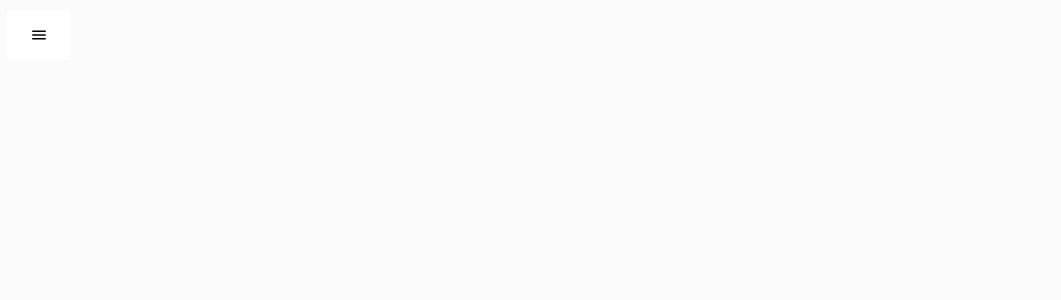
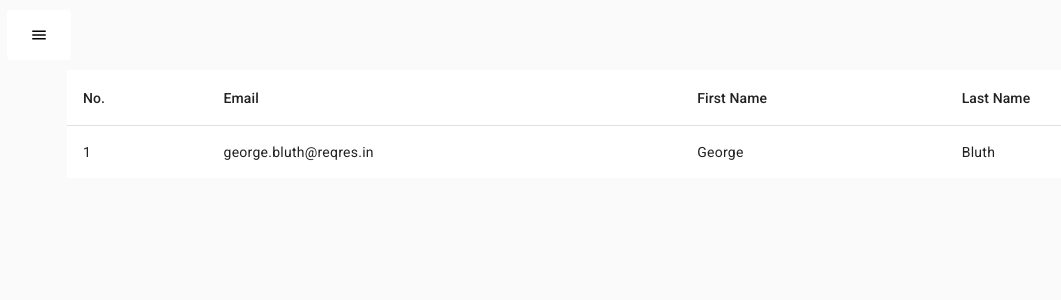
Before and after one commit to sandeepDev1211/overayAdmin, an Angular app: page /table in a window 1280 px wide. Before the commit this address led to /. Shown: the top 300 px of the page, without its empty margins (3-1064 px from the left). Built offline with nearby package versions, Linux system fonts and the light colour scheme; data requests are answered from the project's data file.

Commit message:
Work done on table component.

```diff
--- /dev/null
+++ b/db.json
@@ -0,0 +1,10 @@
+{
+    "data": [
+        {
+            "id": 1,
+            "email": "george.bluth@reqres.in",
+            "first_name": "George",
+            "last_name": "Bluth"
+        }
+    ]
+}
--- a/src/app/app-routing.module.ts
+++ b/src/app/app-routing.module.ts
@@ -1,5 +1,6 @@
 import { NgModule } from '@angular/core';
 import { RouterModule, Routes } from '@angular/router';
+import { TableComponent } from './components/table/table.component';
 
 const routes: Routes = [
   { path: '', redirectTo: 'admin-login', pathMatch: 'full' },
@@ -60,6 +61,9 @@ const routes: Routes = [
         (m) => m.SettingsModule
       ),
   },
+  {
+    path: 'table',component:TableComponent
+  },
 ];
 
 @NgModule({
--- /dev/null
+++ b/src/app/components/modal/data.ts
@@ -0,0 +1,6 @@
+export interface data{
+    id:number,
+    email:string,
+    first_name:string,
+    last_name:string
+}
--- /dev/null
+++ b/src/app/components/table/table.component.html
@@ -0,0 +1,20 @@
+<table mat-table [dataSource]="dataSource">
+    <ng-container matColumnDef="id">
+        <th mat-header-cell *matHeaderCellDef>No.</th>
+        <td mat-cell *matCellDef="let element">{{element.id}}</td>
+    </ng-container>
+    <ng-container matColumnDef="email">
+        <th mat-header-cell *matHeaderCellDef>Email</th>
+        <td mat-cell *matCellDef="let element">{{element.email}}</td>
+    </ng-container>
+    <ng-container matColumnDef="first_name">
+        <th mat-header-cell *matHeaderCellDef>First Name</th>
+        <td mat-cell *matCellDef="let element">{{element.first_name}}</td>
+    </ng-container>
+    <ng-container matColumnDef="last_name">
+        <th mat-header-cell *matHeaderCellDef>Last Name</th>
+        <td mat-cell *matCellDef="let element">{{element.last_name}}</td>
+    </ng-container>
+<tr mat-header-row *matHeaderRowDef="dispalyedColumn"></tr>
+<tr mat-row *matRowDef="let row;columns:dispalyedColumn"></tr>
+</table>
--- /dev/null
+++ b/src/app/components/table/table.component.ts
@@ -0,0 +1,23 @@
+import { HttpClient } from '@angular/common/http';
+import { Component } from '@angular/core';
+import { MasterService } from 'src/app/services/master.service';
+import { data } from '../modal/data';
+import { MatTableDataSource } from '@angular/material/table';
+
+@Component({
+  selector: 'app-table',
+  templateUrl: './table.component.html',
+  styleUrls: ['./table.component.scss'],
+})
+export class TableComponent {
+  dataList !: data[];
+  dataSource: any;
+  dispalyedColumn: string[] = ['id', 'email', 'first_name', 'last_name'];
+
+  constructor(private service: MasterService) {
+    this.service.getData().subscribe((res) => {
+      this.dataList = res;
+      this.dataSource = new MatTableDataSource<data>(this.dataList);
+    });
+  }
+}
--- a/src/app/mat-modules/mat-modules.module.ts
+++ b/src/app/mat-modules/mat-modules.module.ts
@@ -10,6 +10,9 @@ import { MatCardModule } from '@angular/material/card';
 import { CommonModule } from '@angular/common';
 import { MatInputModule } from '@angular/material/input';
 import { MatFormFieldModule } from '@angular/material/form-field';
+import { MatTableModule } from '@angular/material/table';
+import { MatPaginatorModule } from '@angular/material/paginator';
+import { MatSortModule } from '@angular/material/sort';
 
 @NgModule({
   declarations: [],
@@ -25,6 +28,9 @@ import { MatFormFieldModule } from '@angular/material/form-field';
     MatSidenavModule,
     MatProgressSpinnerModule,
     MatCardModule,
+    MatTableModule,
+    MatPaginatorModule,
+    MatSortModule
   ],
   exports: [],
 })
--- /dev/null
+++ b/src/app/services/master.service.ts
@@ -0,0 +1,17 @@
+import { HttpClient } from '@angular/common/http';
+import { Injectable } from '@angular/core';
+import { Observable } from 'rxjs';
+import { data } from '../components/modal/data';
+
+@Injectable({
+  providedIn: 'root'
+})
+export class MasterService {
+
+  constructor(private http:HttpClient) { }
+
+getData():Observable<data[]>{
+  return this.http.get<data[]>("http://localhost:3000/data");
+}
+
+}
```
Also changed, not shown: src/app/app.module.ts (+10 -0 lines), src/app/components/table/table.component.scss (added), 2 other files (tests, documents, lock files or other folders).
